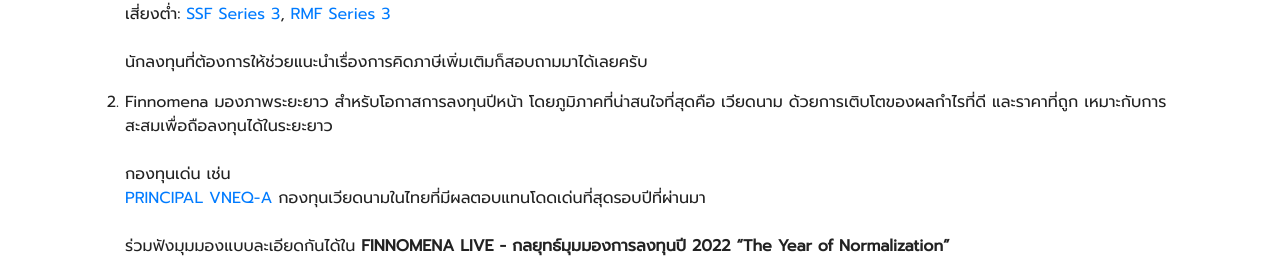
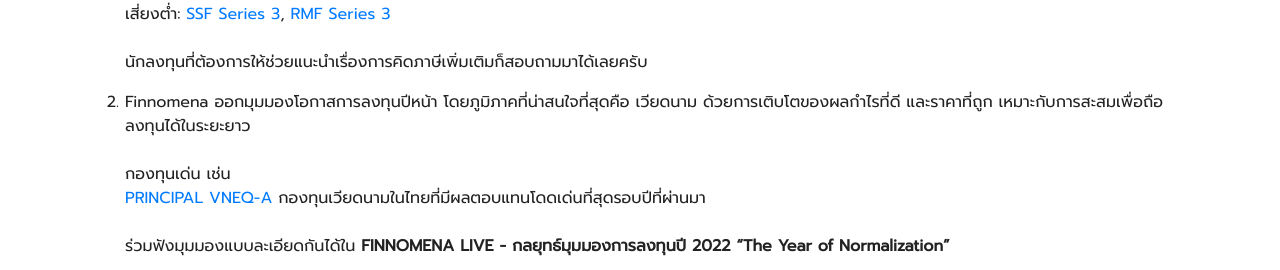
Before and after one commit to moneysart/moneysart.github.io, a Jekyll site: the page built from weekly/_posts/2021-12-12-summary.md, in a window 1280 px wide, cut to the strip 871-1141 px from the top of the page. Built offline with Jekyll 4.4.1, drawn with Linux system fonts in a browser that asks for light colours; nearby versions of some CDN libraries.

Commit message:
edit text

```diff
--- a/weekly/_posts/2021-12-12-summary.md
+++ b/weekly/_posts/2021-12-12-summary.md
@@ -45,7 +45,7 @@ date: 2021-12-12
 เสี่ยงต่ำ: [SSF Series 3](https://www.finnomena.com/z-admin/ssf-rmf-series-package/#h3), [RMF Series 3](https://www.finnomena.com/z-admin/ssf-rmf-series-package/#h6) <br><br>
 นักลงทุนที่ต้องการให้ช่วยแนะนำเรื่องการคิดภาษีเพิ่มเติมก็สอบถามมาได้เลยครับ
 
-2. Finnomena มองภาพระยะยาว สำหรับโอกาสการลงทุนปีหน้า โดยภูมิภาคที่น่าสนใจที่สุดคือ เวียดนาม ด้วยการเติบโตของผลกำไรที่ดี และราคาที่ถูก เหมาะกับการสะสมเพื่อถือลงทุนได้ในระยะยาว  <br><br>
+2. Finnomena ออกมุมมองโอกาสการลงทุนปีหน้า โดยภูมิภาคที่น่าสนใจที่สุดคือ เวียดนาม ด้วยการเติบโตของผลกำไรที่ดี และราคาที่ถูก เหมาะกับการสะสมเพื่อถือลงทุนได้ในระยะยาว  <br><br>
 กองทุนเด่น เช่น
 [PRINCIPAL VNEQ-A](https://www.finnomena.com/fund/PRINCIPAL%20VNEQ-A) กองทุนเวียดนามในไทยที่มีผลตอบแทนโดดเด่นที่สุดรอบปีที่ผ่านมา  <br><br>
 ร่วมฟังมุมมองแบบละเอียดกันได้ใน **FINNOMENA LIVE - กลยุทธ์มุมมองการลงทุนปี 2022 “The Year of Normalization”**
```
